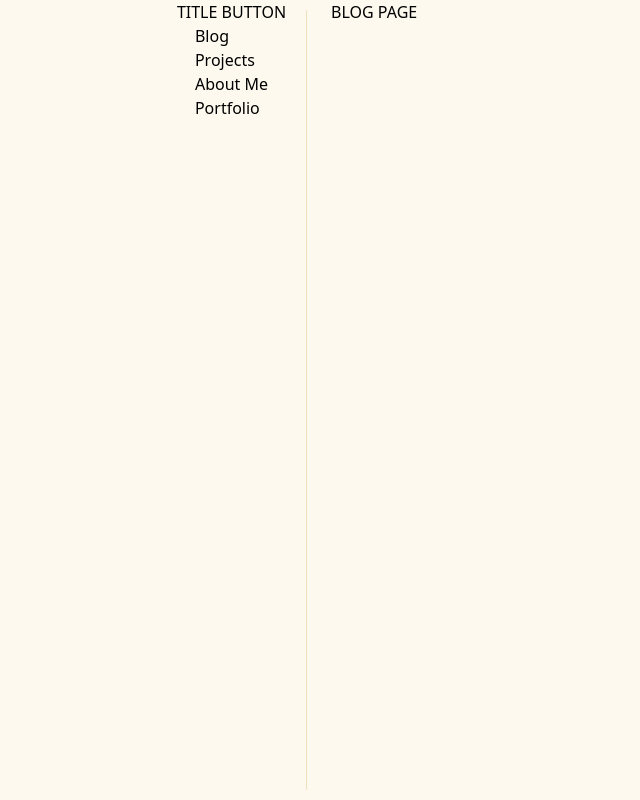
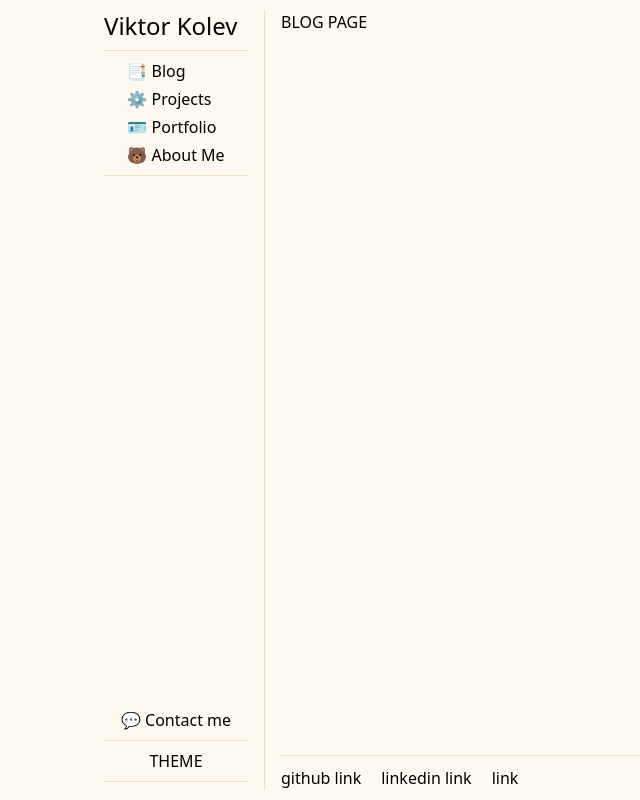
Before and after one commit to smithy773/ViktorKolevDev-frontend, a React (Vite) app: page /blog in a window 1280 px wide. Shown: the whole page, without its empty margins (0-640 px from the left). Built offline with nearby package versions, Linux system fonts and the light colour scheme.

Commit message:
Tweak main styling

```diff
--- a/src/App.tsx
+++ b/src/App.tsx
@@ -4,23 +4,27 @@ import Home from "./components/Pages/Home/Home";
 import NavBar from "./components/Nav/NavBar";
 import Projects from "./components/Pages/Projects/Projects";
 import Blog from "./components/Pages/Blog/Blog";
+import Footer from "./components/Footer/Footer";
 
 function App() {
   return (
     <div className="flex justify-center bg-background-yellow h-screen">
-      <div className="flex flex-row gap-5">
+      <div className="flex flex-row my-2.5">
         {/*                                                               */}
         {/* might want to change it so navbar doesn't appear for NotFound */}
         {/*                                                               */}
         <NavBar />
-        <div className="w-px mt-2.5 mb-2.5 bg-lines"></div>
+        <main className="border-l border-lines flex flex-col mx-4 px-4 w-4xl">
           <Routes>
             <Route index element={<Home />} />
             <Route path="/projects" element={<Projects />} />
             <Route path="/blog" element={<Blog />} />
             <Route path="/about" element="Hello" />
+            <Route path="/portfolio" element="portfolio" />
             <Route path="*" element={<NotFound />} />
           </Routes>
+          <Footer />
+        </main>
       </div>
     </div>
   );
--- a/src/components/Footer/Footer.tsx
+++ b/src/components/Footer/Footer.tsx
@@ -1,7 +1,7 @@
 function Footer() {
   return (
-    <div>
-      <div>
+    <div className="mt-auto pt-2.5 border-t border-lines w-full">
+      <div className="flex flex-row gap-5">
         <p>github link</p>
         <p>linkedin link</p>
         <p>link</p>
--- a/src/components/Helpers/PageCont/PageCont.tsx
+++ b/src/components/Helpers/PageCont/PageCont.tsx
@@ -1,5 +1,9 @@
 function PageCont(props: any) {
-  return <div className="w-3xl ml-1 mr-1">{props.children}</div>;
+  return (
+    <div>
+      <div>{props.children}</div>
+    </div>
+  );
 }
 
 export default PageCont;
--- a/src/components/Nav/NavBar.tsx
+++ b/src/components/Nav/NavBar.tsx
@@ -1,13 +1,21 @@
-import TitleButton from "../TitleButton/TitleButton";
+import { NavLink } from "react-router";
 import NavLinkMenu from "./NavLinkMenu";
 
 function NavBar() {
   return (
-    <nav className="w-fill flex flex-col items-center">
+    <nav className="w-36 h-full flex flex-col items-center nav-border">
       <div>
-        <TitleButton />
+        <NavLink to="/">
+          <h3 className="text-2xl">Viktor Kolev</h3>
+        </NavLink>
       </div>
       <NavLinkMenu />
+      <div className="mt-auto text-center">
+        <NavLink to="/contact">💬 Contact me</NavLink>
+      </div>
+      <div className="text-center">
+        <h1>THEME</h1>
+      </div>
     </nav>
   );
 }
--- a/src/components/Nav/NavLink.tsx
+++ /dev/null
@@ -1,22 +0,0 @@
-import { useNavigate } from "react-router";
-
-type NavLinkProps = {
-  text: string;
-  iconURL: string;
-  navURL: string;
-};
-
-const navigate = useNavigate();
-
-function NavLink({ text, iconURL, navURL }: NavLinkProps) {
-  return (
-    <div>
-      <a onClick={() => navigate(navURL)}>
-        <img />
-        {iconURL} {text}
-      </a>
-    </div>
-  );
-}
-
-export default NavLink;
--- a/src/components/Nav/NavLinkMenu.tsx
+++ b/src/components/Nav/NavLinkMenu.tsx
@@ -2,12 +2,12 @@ import { NavLink } from "react-router";
 
 function NavLinkMenu() {
   return (
-    <div>
-      <div className="flex flex-col items-left">
-        <NavLink to="/blog">Blog</NavLink>
-        <NavLink to="/projects">Projects</NavLink>
-        <NavLink to="/about">About Me</NavLink>
-        <NavLink to="/portfolio">Portfolio</NavLink>
+    <div className="flex flex-col items-center">
+      <div className="flex flex-col items-left gap-1">
+        <NavLink to="/blog">📑 Blog</NavLink>
+        <NavLink to="/projects">⚙️ Projects</NavLink>
+        <NavLink to="/portfolio">🪪 Portfolio</NavLink>
+        <NavLink to="/about">🐻 About Me</NavLink>
       </div>
     </div>
   );
--- a/src/components/Pages/About/About.tsx
+++ b/src/components/Pages/About/About.tsx
@@ -1,7 +1,12 @@
 function About() {
   return (
     <div>
-      <div>asda</div>
+      <div>
+        Lorem ipsum dolor sit amet consectetur, adipisicing elit. Quasi, dolores
+        amet sed qui laborum accusantium nemo esse, doloremque, pariatur nulla
+        veritatis molestiae. Quos obcaecati, vero consequatur doloremque impedit
+        quod adipisci.
+      </div>
     </div>
   );
 }
--- a/src/components/TitleButton/TitleButton.tsx
+++ /dev/null
@@ -1,14 +0,0 @@
-import { useNavigate } from "react-router";
-
-function TitleButton() {
-  const navigate = useNavigate();
-  return (
-    <div>
-      <div>
-        <button onClick={() => navigate("/")}>TITLE BUTTON</button>
-      </div>
-    </div>
-  );
-}
-
-export default TitleButton;
--- a/src/index.css
+++ b/src/index.css
@@ -4,3 +4,11 @@
   --color-background-yellow: #fdf9ee;
   --color-lines: #eee0bb;
 }
+
+.nav-border > div {
+  width: 100%;
+  padding-bottom: 0.5rem;
+  margin-bottom: 0.5rem;
+  border-bottom-color: #eee0bb;
+  border-bottom-width: 1px;
+}
```
Lines whose indentation alone changed are shown as unchanged.
